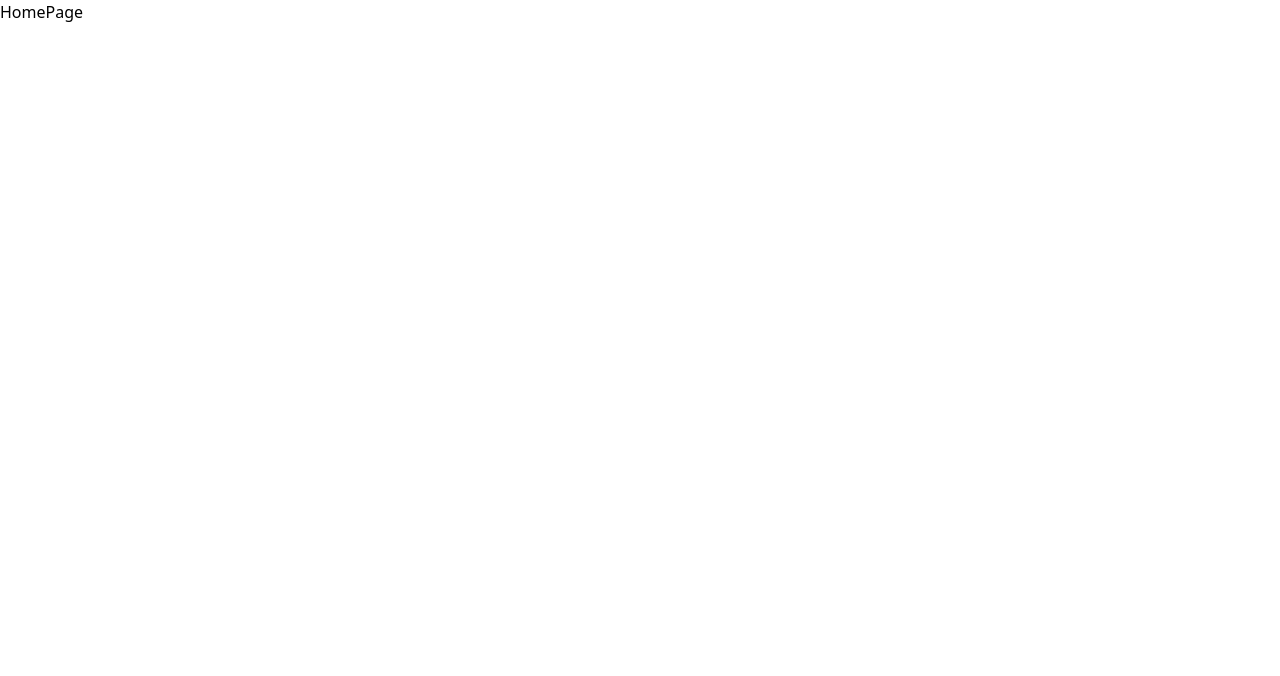
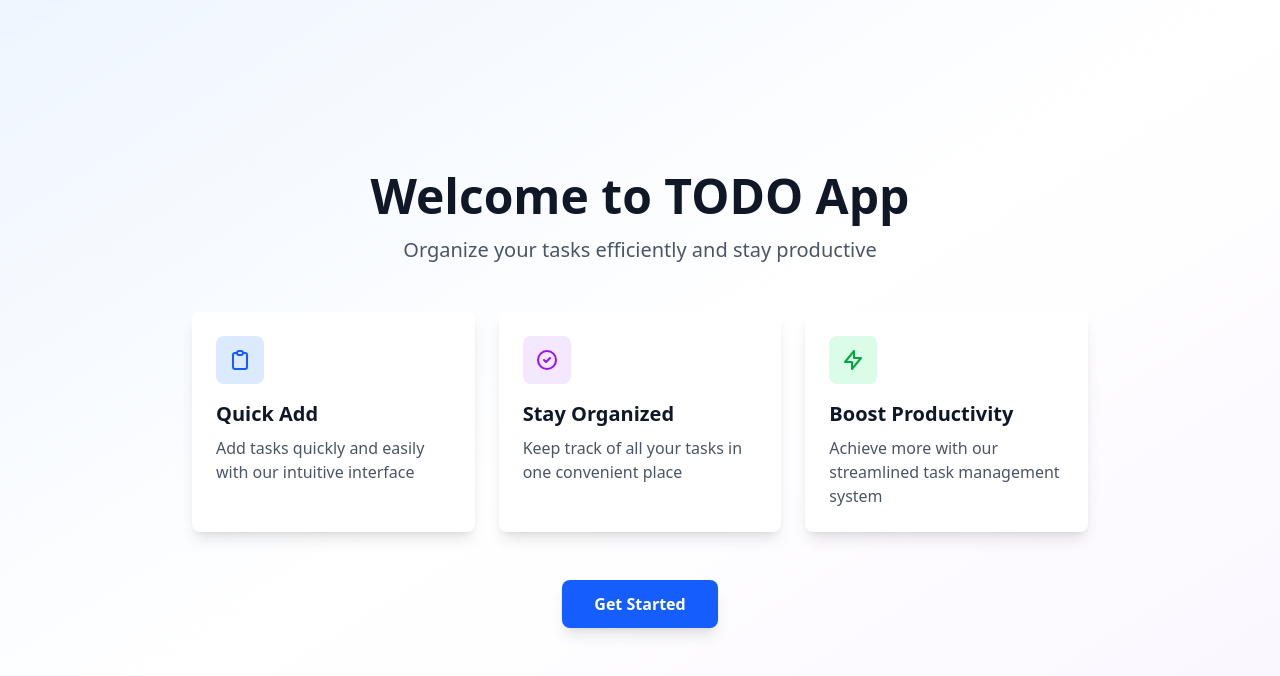
Before and after one commit to time-and-rice/todo-app-20251120, a Next.js app: page / in a window 1280 px wide. Shown: the top 676 px of the page. Built offline with nearby package versions, Linux system fonts and the light colour scheme.

Commit message:
feat: Add introductory page with feature highlights
Co-authored-by: time.and.rice <time.and.rice@gmail.com>

```diff
--- a/app/page.tsx
+++ b/app/page.tsx
@@ -1,3 +1,96 @@
 export default function Home() {
-  return "HomePage";
+  return (
+    <main className="min-h-screen bg-gradient-to-br from-blue-50 via-white to-purple-50 flex items-center justify-center p-4">
+      <div className="max-w-4xl w-full">
+        <div className="text-center mb-12">
+          <h1 className="text-5xl font-bold text-gray-900 mb-4">
+            Welcome to TODO App
+          </h1>
+          <p className="text-xl text-gray-600">
+            Organize your tasks efficiently and stay productive
+          </p>
+        </div>
+
+        <div className="grid md:grid-cols-3 gap-6 mt-12">
+          <div className="bg-white rounded-lg shadow-lg p-6 hover:shadow-xl transition-shadow">
+            <div className="w-12 h-12 bg-blue-100 rounded-lg flex items-center justify-center mb-4">
+              <svg
+                className="w-6 h-6 text-blue-600"
+                fill="none"
+                stroke="currentColor"
+                viewBox="0 0 24 24"
+              >
+                <path
+                  strokeLinecap="round"
+                  strokeLinejoin="round"
+                  strokeWidth={2}
+                  d="M9 5H7a2 2 0 00-2 2v12a2 2 0 002 2h10a2 2 0 002-2V7a2 2 0 00-2-2h-2M9 5a2 2 0 002 2h2a2 2 0 002-2M9 5a2 2 0 012-2h2a2 2 0 012 2"
+                />
+              </svg>
+            </div>
+            <h2 className="text-xl font-semibold text-gray-900 mb-2">
+              Quick Add
+            </h2>
+            <p className="text-gray-600">
+              Add tasks quickly and easily with our intuitive interface
+            </p>
+          </div>
+
+          <div className="bg-white rounded-lg shadow-lg p-6 hover:shadow-xl transition-shadow">
+            <div className="w-12 h-12 bg-purple-100 rounded-lg flex items-center justify-center mb-4">
+              <svg
+                className="w-6 h-6 text-purple-600"
+                fill="none"
+                stroke="currentColor"
+                viewBox="0 0 24 24"
+              >
+                <path
+                  strokeLinecap="round"
+                  strokeLinejoin="round"
+                  strokeWidth={2}
+                  d="M9 12l2 2 4-4m6 2a9 9 0 11-18 0 9 9 0 0118 0z"
+                />
+              </svg>
+            </div>
+            <h2 className="text-xl font-semibold text-gray-900 mb-2">
+              Stay Organized
+            </h2>
+            <p className="text-gray-600">
+              Keep track of all your tasks in one convenient place
+            </p>
+          </div>
+
+          <div className="bg-white rounded-lg shadow-lg p-6 hover:shadow-xl transition-shadow">
+            <div className="w-12 h-12 bg-green-100 rounded-lg flex items-center justify-center mb-4">
+              <svg
+                className="w-6 h-6 text-green-600"
+                fill="none"
+                stroke="currentColor"
+                viewBox="0 0 24 24"
+              >
+                <path
+                  strokeLinecap="round"
+                  strokeLinejoin="round"
+                  strokeWidth={2}
+                  d="M13 10V3L4 14h7v7l9-11h-7z"
+                />
+              </svg>
+            </div>
+            <h2 className="text-xl font-semibold text-gray-900 mb-2">
+              Boost Productivity
+            </h2>
+            <p className="text-gray-600">
+              Achieve more with our streamlined task management system
+            </p>
+          </div>
+        </div>
+
+        <div className="mt-12 text-center">
+          <button className="bg-blue-600 hover:bg-blue-700 text-white font-semibold py-3 px-8 rounded-lg transition-colors shadow-lg hover:shadow-xl">
+            Get Started
+          </button>
+        </div>
+      </div>
+    </main>
+  );
 }
```
